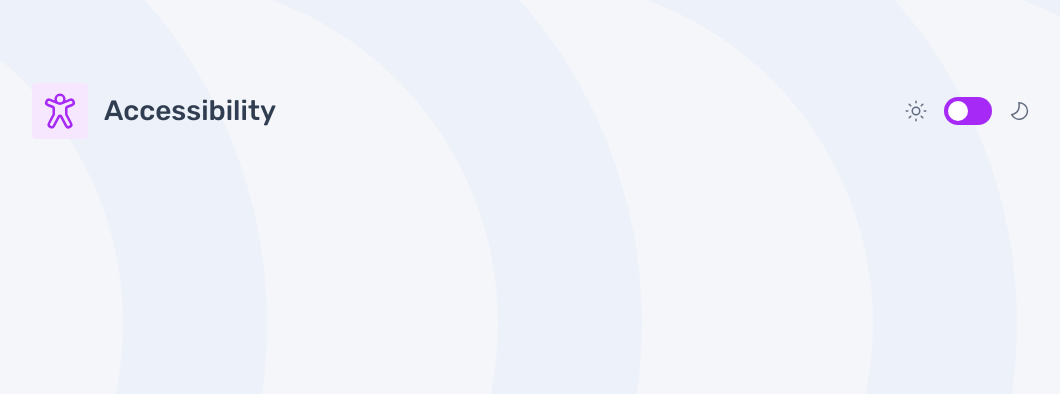
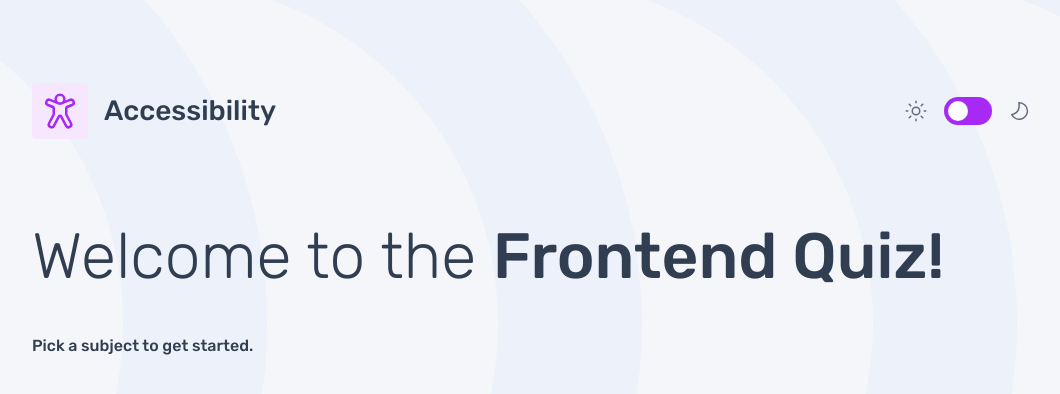
Before and after one commit to danilo2420/FEM_FrontendQuizApp, a plain HTML site: page index.html in a window 1280 px wide. Shown: the whole page, without its empty margins (108-1168 px from the left). Drawn offline with Linux system fonts and the light colour scheme.

Commit message:
Create basic structure for bottom section and one one left section component

```diff
--- a/index.html
+++ b/index.html
@@ -11,7 +11,6 @@
 </head>
 <body>
 
-  <!-- Main structure of the page-->
   <div class="topSection">
     <div class="topSection__leftSection">
        <img src="assets/images/icon-accessibility.svg" class="topSection__leftSection__icon" alt="Quiz">
@@ -26,8 +25,21 @@
     </div>
   </div>
     <div class="bottomSection">
-      <div class="bottomSection__leftSection"></div>
-      <div class="bottomSection__rightSection"></div>
+      <div class="bottomSection__leftSection">
+        <!-- Only one of these components will be active at once-->
+        <div class="bottomSection__leftSection__startMenu">
+          <div class="bottomSection__leftSection__startMenu__title">Welcome to the <span>Frontend Quiz!</span></div>
+          <div class="bottomSection__leftSection__startMenu__subtitle">Pick a subject to get started.</div>
+        </div>
+        <div class="bottomSection__leftSection__question nonvisible"></div>
+        <div class="bottomSection__leftSection__score nonvisible"></div>
+      </div>
+      <div class="bottomSection__rightSection">
+        <!-- Only one of these components will be active at once-->
+        <div class="bottomSection__rightSection__startMenu" style="display: none;"></div>
+        <div class="bottomSection__rightSection__question nonvisible" style="display: none;"></div>
+        <div class="bottomSection__rightSection__score nonvisible" style="display: none;"></div>
+      </div>
     </div>
 </body>
 </html>
--- a/scripts/typographies.js
+++ b/scripts/typographies.js
@@ -5,6 +5,8 @@
 
 // Elements with different typographies
 // Enter all the elements here and their different typographies
+
+// TODO: can I put this into a JSON?
 const typographiesArray = [
     {
         "element": ".topSection__leftSection__title",
@@ -12,6 +14,30 @@ const typographiesArray = [
             "mobile": "tp4-mobile",
             "tablet": "tp4",
             "desktop": "tp4"
+        }
+    },
+    {
+        "element": ".bottomSection__leftSection__startMenu__title",
+        "typographies": {
+            "mobile": "tp2-light-mobile",
+            "tablet": "tp2-light",
+            "desktop": "tp2-light"
+        }
+    },
+    {
+        "element": ".bottomSection__leftSection__startMenu__title span",
+        "typographies": {
+            "mobile": "tp2-medium-mobile",
+            "tablet": "tp2-medium",
+            "desktop": "tp2-medium"
+        }
+    },
+    {
+        "element": ".bottomSection__leftSection__startMenu__subtitle",
+        "typographies": {
+            "mobile": "tp5-mobile",
+            "tablet": "tp5",
+            "desktop": "tp5"
         }
     }
 ];
@@ -22,7 +48,7 @@ const versionMinWidth = {
     "desktop": 1100
 }
 
-let currVersion = "mobile";
+let currVersion = "";
 
 // Events
 window.onload = () => {
--- a/styles/global.css
+++ b/styles/global.css
@@ -165,3 +165,8 @@ body {
     line-height: 150%;
     letter-spacing: 0px;
 }
+
+/* Special classes */
+.nonvisible {
+    display: none;
+}
--- a/styles/style.css
+++ b/styles/style.css
@@ -57,7 +57,19 @@ body {
     border-radius: 100%;
 }
 
+/* BOTTOM SECTION */
+.bottomSection {
+    padding: 32px 24px;
+}
 
+.bottomSection__leftSection__startMenu {
+    display: flex;
+    flex-direction: column;
+    gap: 16px;
+}
+
+
+/** MEDIA QUERIES **/
 @media (min-width: 600px) {
     body {
         padding: 40px 64px;
@@ -67,6 +79,7 @@ body {
         gap: 50px;
     }
 
+    /* TOP SECTION */
     .topSection {
         padding: 0;
     }
@@ -97,6 +110,12 @@ body {
         width: 20px;
         height: 20px;
     }
+
+    /* BOTTOM SECTION */
+    .bottomSection {
+        padding: 0px;
+    }
+
 }
 
 @media (min-width: 1100px) {
@@ -104,4 +123,9 @@ body {
         padding: 83px 140px 148px 140px;
         gap: 85px;
     }
+
+    /* BOTTOM SECTION */
+    .bottomSection__leftSection__startMenu {
+        gap: 48px;
+    }
 }
```
